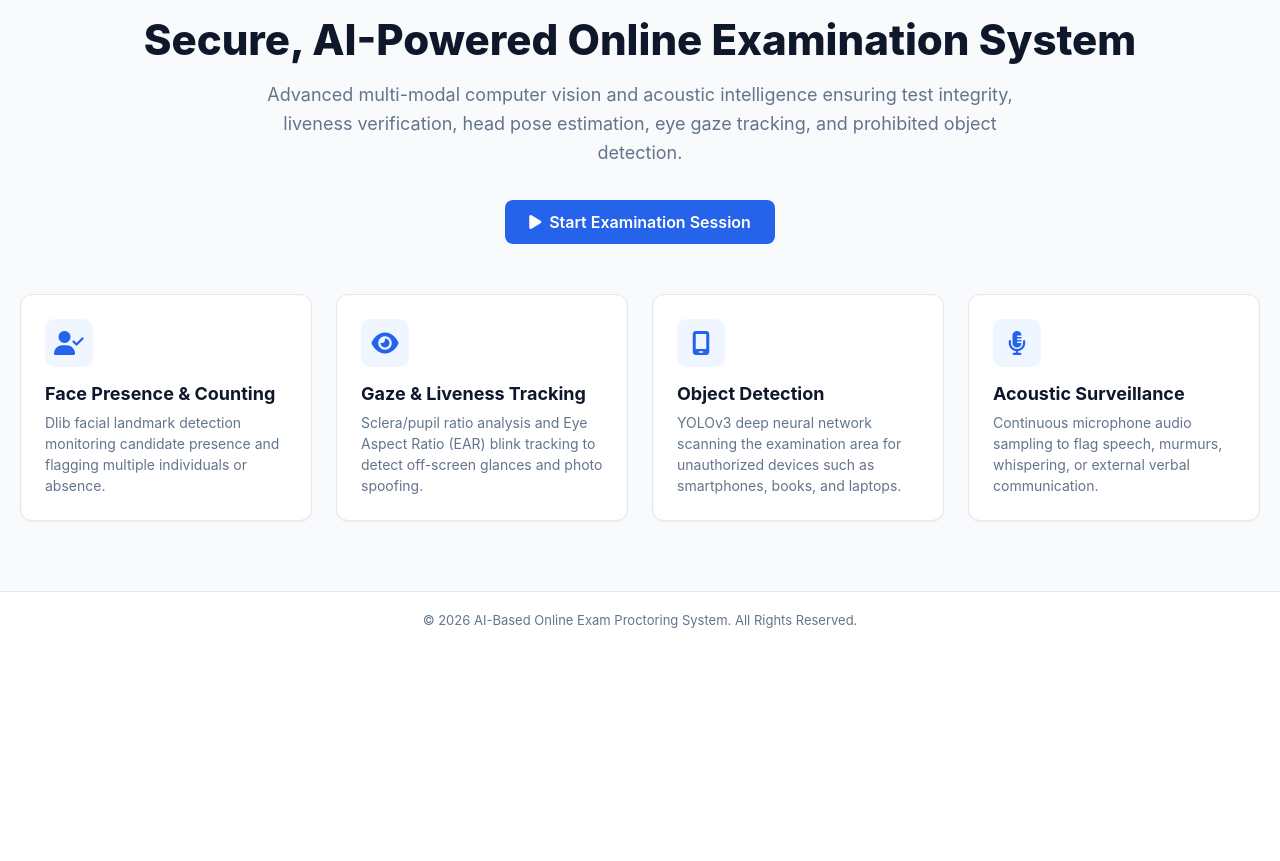
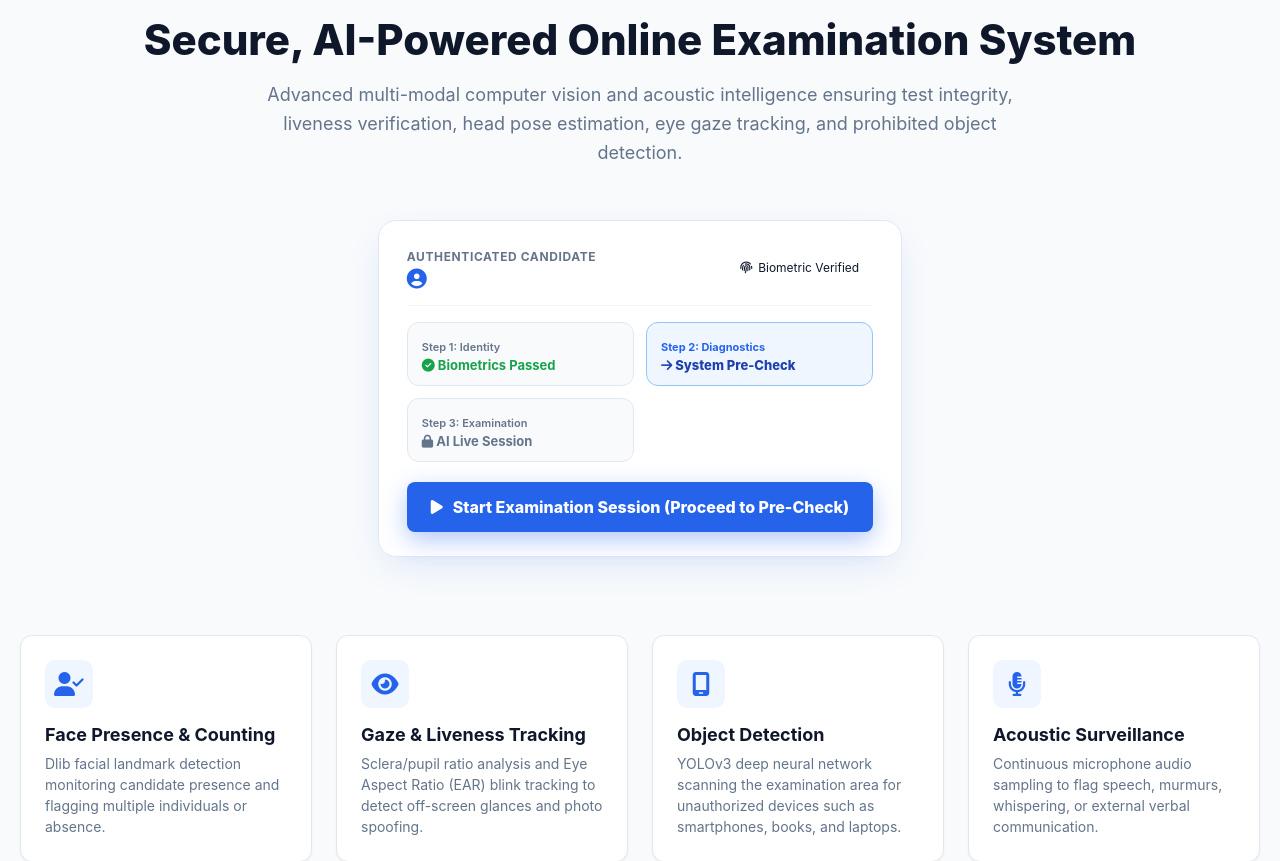
Before and after one commit to bhardwajsaurav1/AI-based-online-exam-proctoring, a Flask app: page / in a window 1280 px wide. Shown: the part 167-1028 px from the top of the page. Before the commit the page ends 795 px from the top, so only its background shows below. Run offline with Flask 3, Linux system fonts and the light colour scheme; the visitor is signed in with stand-in values (Sample User, id 1).

Commit message:
feat: complete sequential workflow: Login -> Biometric Authentication -> Landing Dashboard -> System Precheck -> Live Exam

```diff
--- a/app.py
+++ b/app.py
@@ -108,13 +108,13 @@
             if webauthn_store.has_credentials(uname):
                 # Has biometrics enrolled → require biometric MFA step
                 session['pending_mfa'] = {'user': user, 't': time.time()}
-                next_url = request.args.get('next', url_for('exam'))
+                next_url = request.args.get('next', url_for('index'))
                 return redirect(url_for('webauthn.mfa_page', next=next_url))
             else:
                 # No biometrics yet → log in but prompt to set up biometrics
                 session['user'] = user
                 session['show_biometric_setup'] = True
-                return redirect(url_for('webauthn.security_page'))
+                return redirect(url_for('webauthn.security_page', next=url_for('index')))
         else:
             flash('Invalid username/email or password.', 'error')
     return render_template('login.html')
@@ -132,19 +132,19 @@
             if user:
                 session['user'] = user
                 session['show_biometric_setup'] = True
-            return redirect(url_for('webauthn.security_page'))
+            return redirect(url_for('webauthn.security_page', next=url_for('index')))
         else:
             flash('Registration failed. Username or email may already be registered.', 'error')
     return render_template('signup.html')
 
 @app.route('/skip_biometric_setup')
 def skip_biometric_setup():
-    """Allow users to bypass biometric setup and go straight to the exam."""
+    """Allow users to bypass biometric setup and go straight to the exam dashboard."""
     session.pop('show_biometric_setup', None)
     if 'user' not in session:
         return redirect(url_for('login'))
-    flash('You can set up biometrics anytime from the Security tab.', 'success')
-    return redirect(url_for('exam'))
+    flash('You can set up biometrics anytime from the Security tab.', 'info')
+    return redirect(url_for('index'))
 
 @app.route('/clear_setup_flag', methods=['POST'])
 def clear_setup_flag():
--- a/static/js/webauthn.js
+++ b/static/js/webauthn.js
@@ -163,8 +163,15 @@
 
       try {
         await register(label, authenticatorType);
-        setStatus(statusEl, "\u2713 Device enrolled successfully! Reloading...", false);
-        setTimeout(function () { window.location.reload(); }, 900);
+        const urlParams = new URLSearchParams(window.location.search);
+        const nextUrl = urlParams.get("next") || (document.querySelector(".setup-hero") ? "/" : null);
+        if (nextUrl) {
+          setStatus(statusEl, "\u2713 Biometrics enrolled successfully! Redirecting to Exam Dashboard...", false);
+          setTimeout(function () { window.location.href = nextUrl; }, 800);
+        } else {
+          setStatus(statusEl, "\u2713 Device enrolled successfully! Reloading...", false);
+          setTimeout(function () { window.location.reload(); }, 900);
+        }
       } catch (e) {
         setStatus(statusEl, friendly(e), true);
         setButtonLoading(btn, false);
--- a/templates/index.html
+++ b/templates/index.html
@@ -11,7 +11,38 @@
 
     <div class="hero-actions">
         {% if session.get('user') %}
-            <a href="/precheck" class="btn-large btn-primary"><i class="fa-solid fa-play"></i> Start Examination Session</a>
+            <div class="candidate-portal-card" style="background: rgba(255, 255, 255, 0.95); border: 1.5px solid #e2e8f0; border-radius: 18px; padding: 24px 28px; margin: 20px auto 28px; max-width: 680px; box-shadow: 0 12px 36px -8px rgba(37,99,235,0.15); text-align: left;">
+                <div style="display: flex; align-items: center; justify-content: space-between; flex-wrap: wrap; gap: 12px; margin-bottom: 16px; border-bottom: 1px solid #f1f5f9; padding-bottom: 14px;">
+                    <div>
+                        <span style="font-size: 12px; font-weight: 700; text-transform: uppercase; color: #64748b; letter-spacing: .05em;">Authenticated Candidate</span>
+                        <h2 style="font-size: 20px; font-weight: 800; color: #0f172a; margin: 2px 0 0;"><i class="fa-solid fa-user-circle" style="color: #2563eb;"></i> {{ session['user']['username'] }}</h2>
+                    </div>
+                    <span class="badge-status badge-ok" style="font-size: 12px; padding: 6px 14px; border-radius: 20px; display: inline-flex; align-items: center; gap: 6px;">
+                        <i class="fa-solid fa-fingerprint"></i> Biometric Verified
+                    </span>
+                </div>
+
+                <div style="display: grid; grid-template-columns: repeat(auto-fit, minmax(160px, 1fr)); gap: 12px; margin-bottom: 20px;">
+                    <div style="background: #f8fafc; border: 1px solid #e2e8f0; border-radius: 12px; padding: 12px 14px;">
+                        <span style="font-size: 11px; color: #64748b; font-weight: 600;">Step 1: Identity</span>
+                        <div style="font-size: 13px; font-weight: 700; color: #16a34a; margin-top: 2px;"><i class="fa-solid fa-circle-check"></i> Biometrics Passed</div>
+                    </div>
+                    <div style="background: #eff6ff; border: 1.5px solid #93c5fd; border-radius: 12px; padding: 12px 14px;">
+                        <span style="font-size: 11px; color: #2563eb; font-weight: 700;">Step 2: Diagnostics</span>
+                        <div style="font-size: 13px; font-weight: 800; color: #1e40af; margin-top: 2px;"><i class="fa-solid fa-arrow-right"></i> System Pre-Check</div>
+                    </div>
+                    <div style="background: #f8fafc; border: 1px solid #e2e8f0; border-radius: 12px; padding: 12px 14px;">
+                        <span style="font-size: 11px; color: #64748b; font-weight: 600;">Step 3: Examination</span>
+                        <div style="font-size: 13px; font-weight: 700; color: #64748b; margin-top: 2px;"><i class="fa-solid fa-lock"></i> AI Live Session</div>
+                    </div>
+                </div>
+
+                <div style="text-align: center;">
+                    <a href="/precheck" class="btn-large btn-primary" style="display: inline-flex; align-items: center; justify-content: center; gap: 10px; width: 100%; font-size: 16px; padding: 15px 24px; font-weight: 800; box-shadow: 0 8px 24px rgba(37,99,235,.35);">
+                        <i class="fa-solid fa-play"></i> Start Examination Session (Proceed to Pre-Check)
+                    </a>
+                </div>
+            </div>
         {% else %}
             <a href="/login" class="btn-large btn-primary"><i class="fa-solid fa-right-to-bracket"></i> Candidate Sign In</a>
             <a href="/signup" class="btn-large btn-outline"><i class="fa-solid fa-user-plus"></i> Create Account</a>
--- a/webauthn_routes.py
+++ b/webauthn_routes.py
@@ -87,7 +87,7 @@
 def _safe_next(target):
     if target and target.startswith("/") and not target.startswith("//") and "\\" not in target:
         return target
-    return url_for("exam")
+    return url_for("index")
 
 
 def _session_username():
@@ -115,8 +115,10 @@
     username = _session_username()
     if not username:
         return redirect(url_for("login"))
+    next_url = _safe_next(request.args.get("next"))
     return render_template("security.html", username=username,
-                           credentials=store.list_credentials(username))
+                           credentials=store.list_credentials(username),
+                           next_url=next_url)
 
 
 @bp.get("/mfa")
```
Also changed, not shown: templates/mfa.html (+12 -1 lines).
